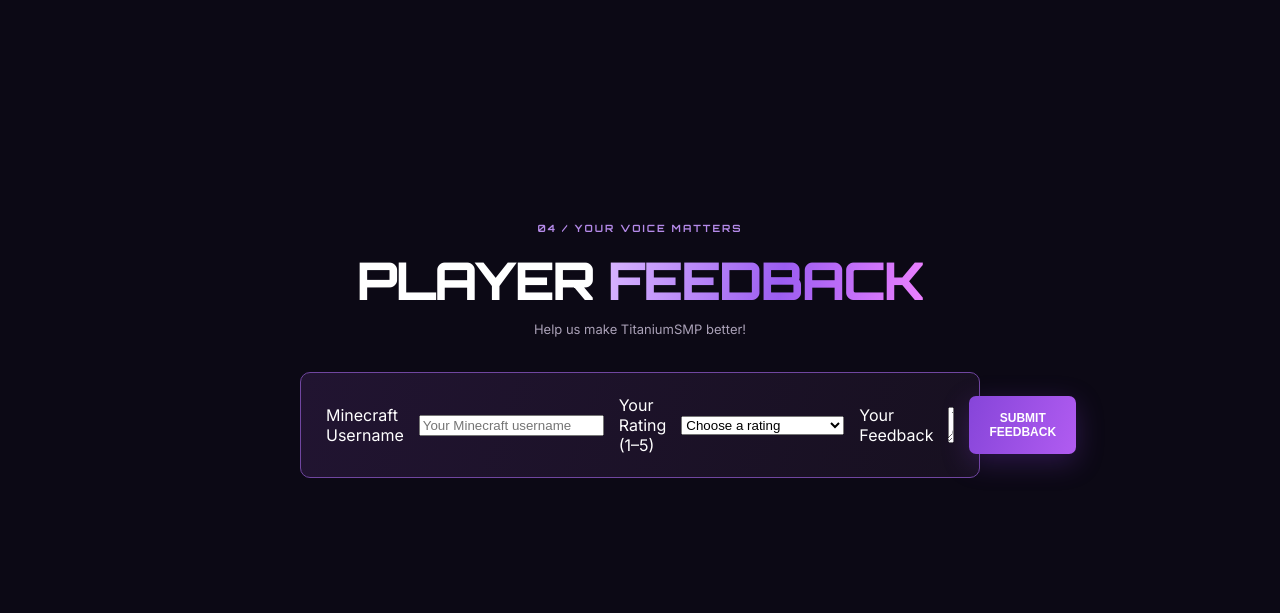
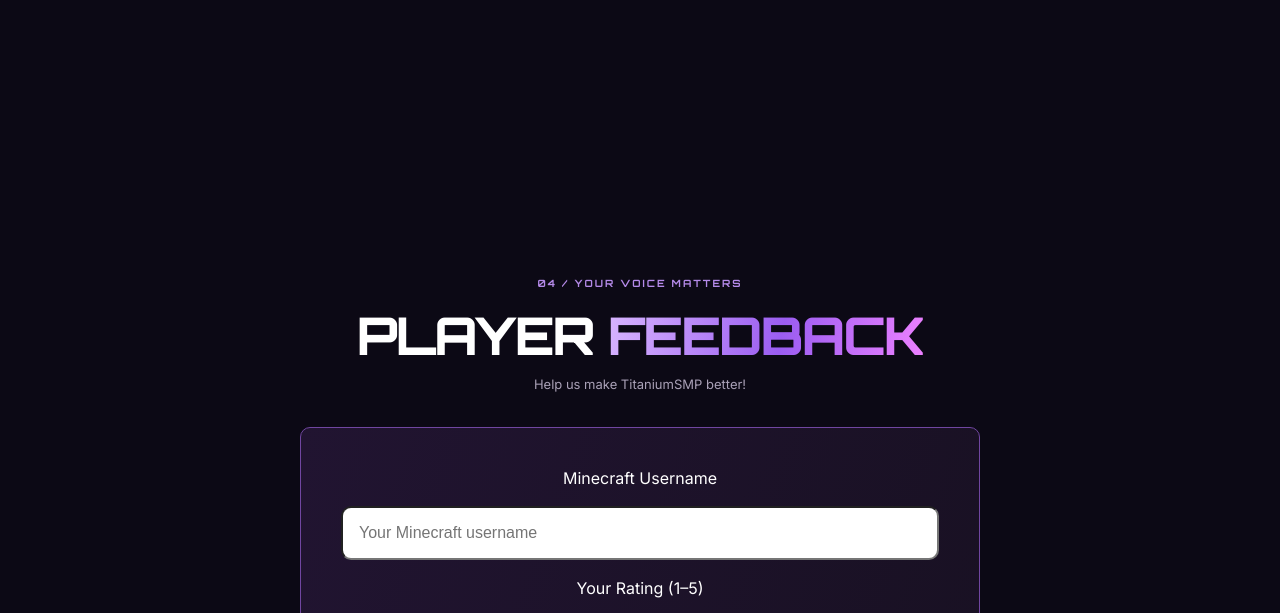
Before and after one commit to itsmeajmal/titaniumsmp, a plain HTML site: page index.html in a window 1280 px wide. Shown: the part 2200-2813 px from the top of the page. Drawn offline with Linux system fonts and the light colour scheme.

Commit message:
Update style.css

```diff
--- a/style.css
+++ b/style.css
@@ -22,3 +22,61 @@
     margin-top: 15px;
     padding: 12px 25px;
 }
+
+/* TitaniumSMP Feedback Section */
+#player-feedback {
+    max-width: 900px;
+    margin: 100px auto;
+    padding: 60px 35px;
+}
+
+/* Feedback Form */
+#feedback-form {
+    display: flex;
+    flex-direction: column;
+    gap: 18px;
+    width: 100%;
+    padding: 40px;
+    margin-top: 35px;
+    box-sizing: border-box;
+}
+
+/* Input fields */
+#feedback-form input,
+#feedback-form select,
+#feedback-form textarea {
+    width: 100%;
+    box-sizing: border-box;
+    padding: 16px;
+    border-radius: 10px;
+    font-size: 16px;
+}
+
+/* Feedback message area */
+#feedback-form textarea {
+    min-height: 180px;
+    resize: vertical;
+}
+
+/* Submit button */
+#feedback-form button {
+    width: 100%;
+    min-height: 55px;
+    margin-top: 12px;
+}
+
+/* Feedback status */
+#feedback-status {
+    text-align: center;
+    min-height: 24px;
+}
+
+@media (max-width: 600px) {
+    #player-feedback {
+        padding: 35px 18px;
+    }
+
+    #feedback-form {
+        padding: 22px;
+    }
+}
```
